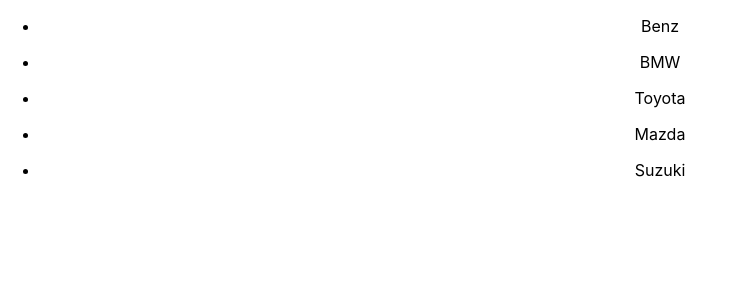
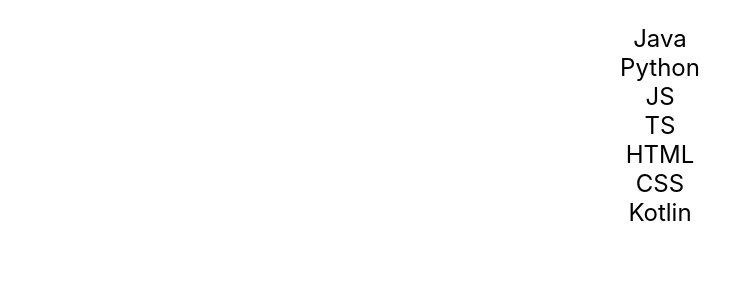
Before and after one commit to GDSE59-Task-Collection/Catch-the-basics, a React (Create React App) app: page / in a window 1280 px wide. Shown: the top 300 px of the page, without its empty margins (0-739 px from the left). Built offline with nearby package versions, Linux system fonts and the light colour scheme.

Commit message:
Data bind - Object array and list

```diff
--- a/src/App.css
+++ b/src/App.css
@@ -27,6 +27,10 @@
 .App-link {
   color: #61dafb;
 }
+ul{
+  font-size: 1.5rem;
+  list-style: none;
+}
 
 @keyframes App-logo-spin {
   from {
@@ -35,4 +39,5 @@
   to {
     transform: rotate(360deg);
   }
+
 }
--- a/src/App.js
+++ b/src/App.js
@@ -2,14 +2,18 @@
 import './App.css';
 import { HelloReactArrowFunction } from '../src/components/helloReact/HelloReactArrowFunction'
 import  HelloReactNormalFunction  from '../src/components/helloReact/HelloReactNormalFunction'
-import  {DataBindToView}  from '../src/components/viewData/DataBindToView'
+import  { DataBindToView }  from '../src/components/viewData/DataBindToView'
+import   DataBindObject   from '../src/components/viewData/DataBindObject'
+import   DataViewList   from '../src/components/viewData/DataViewList'
 
 function App() {
   return (
     <div className="App">
       {/* <HelloReactArrowFunction/>
       <HelloReactNormalFunction/> */}
-      <DataBindToView/>
+      {/* <DataBindToView/> */}
+      {/* <DataBindObject/> */}
+      <DataViewList/>
     </div>
   );
 }
--- /dev/null
+++ b/src/components/data/Data.js
@@ -0,0 +1,9 @@
+export const Data = [
+     "Java",
+     "Python",
+     "JS",
+     "TS",
+     "HTML",
+     "CSS",
+     "Kotlin"
+]
--- /dev/null
+++ b/src/components/viewData/DataBindObject.jsx
@@ -0,0 +1,42 @@
+import React from 'react'
+
+const DataBindObject = () => {
+  const dataObj = [
+    {
+        brand:"Toyota",
+        MfYear: 2020,
+        model:'Axio',
+        country:"Japan"
+    },
+      {
+        brand:"Benz",
+        MfYear: 2022,
+        model:'AMG',
+        country:"Germany"
+    },
+    {
+        brand:"Honda",
+        MfYear: 2019,
+        model:'Vezel',
+        country:"Japan"
+    },
+    {
+        brand:"Toyota",
+        MfYear: 2020,
+        model:'CH-R',
+        country:"Japan"
+    },
+  ]
+  return dataObj.map((data)=>(
+      <div>
+          <ul>
+              <li>{data.model}</li>
+              <li>{data.MfYear}</li>
+              <li>{data.model}</li>
+              <li>{data.country}</li>
+          </ul>
+      </div>
+  ))
+}
+
+export default DataBindObject
--- /dev/null
+++ b/src/components/viewData/DataViewList.jsx
@@ -0,0 +1,11 @@
+import React from 'react'
+import { Data } from '../data/Data'
+
+const DataViewList = () => {
+const toList = Data.map(details => <li>{details}</li>)
+  return (
+    <ul>{toList}</ul>
+  )
+}
+
+export default DataViewList
```
